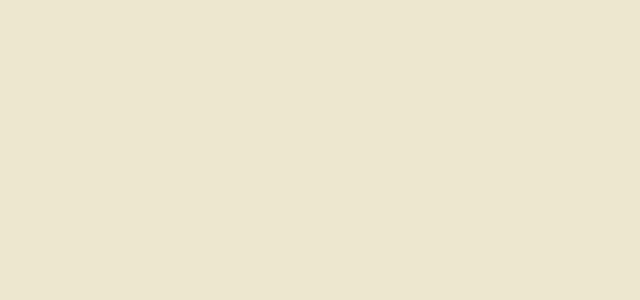
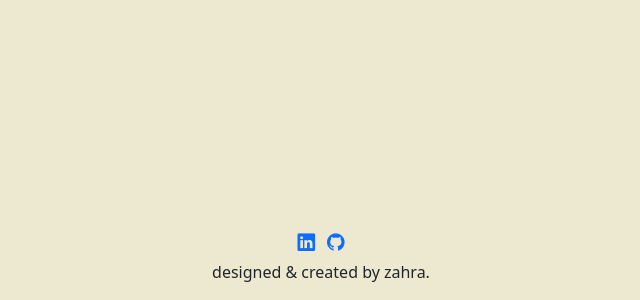
Before and after one commit to mariafirozx/bookreads, a React (Create React App) app: page / in a window 1280 px wide. Before the commit this address had no page. Shown: the part 500-800 px from the top of the page, without its empty margins (319-959 px from the left). Built offline with nearby package versions, Linux system fonts and the light colour scheme.

Commit message:
starting to style

```diff
--- a/package.json
+++ b/package.json
@@ -8,6 +8,7 @@
     "@testing-library/react": "^16.3.1",
     "@testing-library/user-event": "^13.5.0",
     "bootstrap": "^5.3.8",
+    "bootstrap-icons": "^1.13.1",
     "react": "^19.2.3",
     "react-dom": "^19.2.3",
     "react-router-dom": "^7.11.0",
--- a/public/index.html
+++ b/public/index.html
@@ -2,7 +2,7 @@
 <html lang="en">
   <head>
     <meta charset="utf-8" />
-    <link rel="icon" href="../src/assets/imgs/books.ico" />
+    <link rel="icon" href="./books.ico" />
     <meta name="viewport" content="width=device-width, initial-scale=1" />
     <meta name="theme-color" content="#000000" />
     <meta
--- a/src/front/App.js
+++ b/src/front/App.js
@@ -1,7 +1,45 @@
+import React from "react";
+import 'bootstrap-icons/font/bootstrap-icons.css';
+
+
+
 
 function App() {
   return (
     <>
+    <div className="main-container">
+
+      <div className="content">
+
+      </div>
+
+
+
+
+
+
+
+
+
+
+
+      <footer className="contain">
+
+                    <div className='icons'>
+                            <a href='https://www.linkedin.com/in/marya-fairoz/' target='_blank'><i className="bi bi-linkedin"></i></a>
+                            <a href="https://github.com/mariafirozx" target='_blank'><i className="bi bi-github"></i></a>
+                    </div>
+                        <p className="text">
+                            designed & created by zahra.
+
+                        </p>
+
+
+                </footer>
+
+    </div>
+
+
     </>
   );
 }
--- a/src/front/index.css
+++ b/src/front/index.css
@@ -1,6 +1,9 @@
 
 :root{
   --bg-color: #EDE8D0;
+  --secondary-primary: #FE7F2D;
+  --third-primary: #215E61;
+  --card--primary: #FDB5CE;
 
 }
 
@@ -12,10 +15,74 @@
 }
 
 body, #root{
-   min-height: 100vh;
     width: 100vw;
     min-height: 100vh;
     overflow-y: auto;
     overflow-x: hidden;
     background-color: var(--bg-color);
 }
+
+.main-container{
+  /* background-color: aqua; */
+    width: 100vw;
+    height: 100vh;
+    display: flex;
+    flex-direction: column;
+    position: relative;
+    z-index: 1;
+    margin-right: 3em;
+
+}
+
+/* .content{
+  flex: 1;
+} */
+
+
+
+
+
+
+
+
+
+
+
+
+
+
+
+
+
+
+
+
+
+/**footer**/
+.contain{
+  width: 100%;
+  height: auto; /*doesnt push the footer to top*/
+  z-index: 1;
+  text-align: center;
+  margin-top: auto;
+  position: relative;
+}
+
+
+.text a{
+   color: black;
+   font-size: 12px;
+}
+
+.icons{
+    display: flex;
+    justify-content: center;
+    align-items: center;
+    gap: 12px;
+    margin-bottom: 5px;
+
+}
+
+.icons a i {
+    font-size: 1.1rem;
+}
--- a/src/index.js
+++ b/src/index.js
@@ -6,13 +6,13 @@ import { BrowserRouter as Router, Routes, Route} from 'react-router-dom';
 import 'bootstrap/dist/css/bootstrap.min.css';
 import 'bootstrap/dist/js/bootstrap.bundle.min.js';
 
-import './front/index.css'
+import './front/index.css';
 
 const root = ReactDOM.createRoot(document.getElementById('root'));
 root.render(
   <Router>
     <Routes>
-      <Route path ='\' element={<App/>}></Route>
+      <Route path ='/' element={<App/>}></Route>
     </Routes>
   </Router>
 );
```
Also changed, not shown: src/front/Home.js (added), 2 other files (tests, documents, lock files or other folders).
